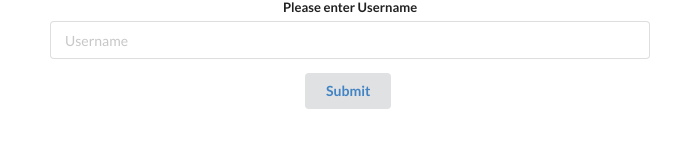
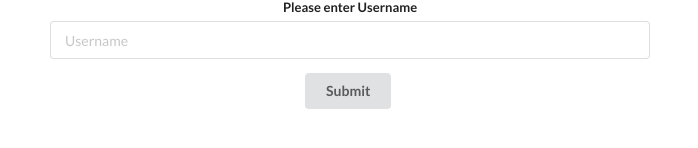
Before and after one commit to erobbi/poem_frontend, a React (Create React App) app: page / in a window 1280 px wide. Shown: the part 306-454 px from the top of the page, without its empty margins (290-988 px from the left). Built offline with nearby package versions, Linux system fonts and the light colour scheme.

Commit message:
changed login and logout buttons

```diff
--- a/src/components/Login.js
+++ b/src/components/Login.js
@@ -22,9 +22,9 @@ const Login = () => {
             onChange={(e) => setUser(e.target.value)}
           />
         </div>
-        <div onClick={handleClick} className="ui submit button">
-          <Link to="/poem">Submit</Link>
-        </div>
+        <Link to="/poem">
+        <div onClick={handleClick} className="ui submit button">Submit</div>
+        </Link>
       </div>
     </div>
   );
--- a/src/components/PoemCard.js
+++ b/src/components/PoemCard.js
@@ -26,11 +26,9 @@ function PoemCard({ selectPoem, authorData }) {
           <a onClick={renderPoem} className="item">
             Poem
           </a>
-          <a className="item">
             <Link style={{ color: "black" }} to="/">
-              Log-Out
+                 <a className="item">Log-Out</a>
             </Link>
-          </a>
         </div>
       </div>
       {!isNewPoem ? (
```
